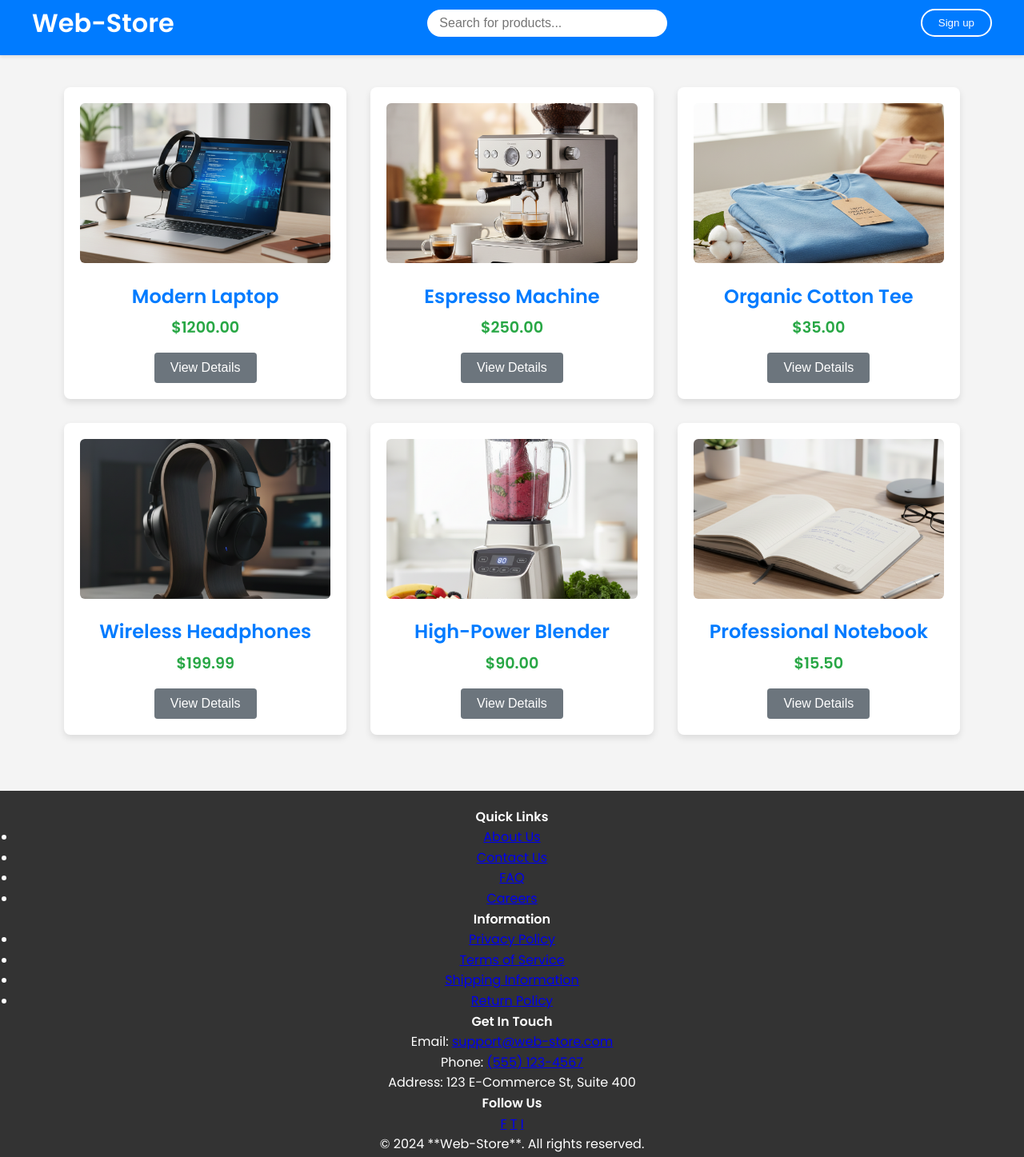
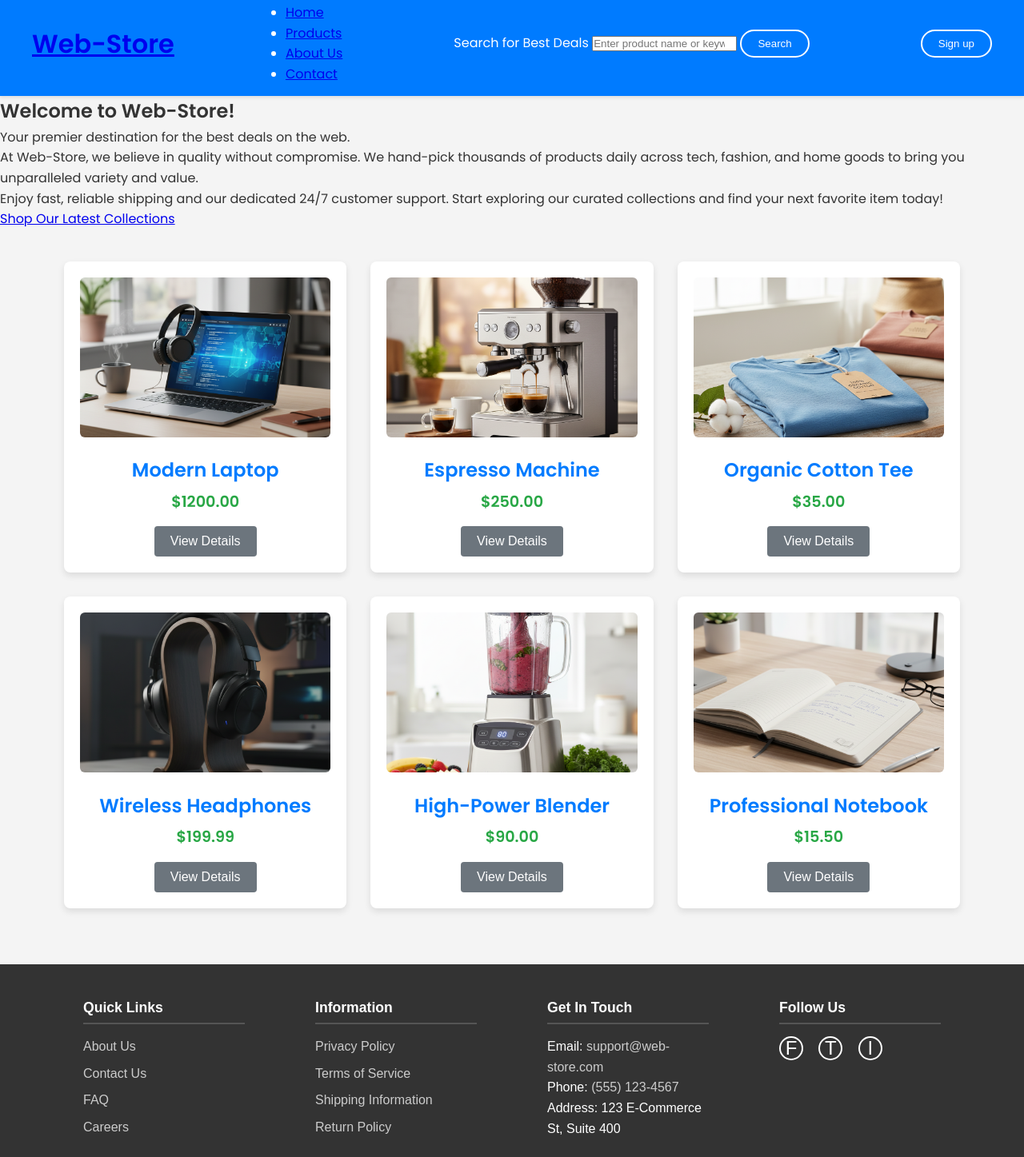
Before and after one commit to jamimaafroz/Lab-peformance2, a plain HTML site: page index.html in a window 1280 px wide. Shown: the part 12-1459 px from the top of the page at 80% size. Drawn offline with Linux system fonts and the light colour scheme.

Commit message:
redesign

```diff
--- a/index.html
+++ b/index.html
@@ -12,11 +12,53 @@
 <body>
     <header>
        <div class="header-content">
+
+            <a href="#" class="logo">
                 <h1>Web-Store</h1>
-            <input type="text" id="searchInput" placeholder="Search for products...">
-            <button>Sign up</button>
+            </a>
+
+            <nav class="main-nav">
+                <ul>
+                    <li><a href="#">Home</a></li>
+                    <li><a href="#">Products</a></li>
+                    <li><a href="#">About Us</a></li>
+                    <li><a href="#">Contact</a></li>
+                </ul>
+            </nav>
+
+            <div class="search-bar">
+                <label for="search-input" class="search-label">Search for Best Deals</label>
+                <input type="search" id="search-input" placeholder="Enter product name or keyword..." aria-label="Search products and deals">
+                <button type="submit" class="search-button">
+                    Search
+                </button>
+            </div>
+
+            <div class="header-actions">
+                <button class="signup-button">Sign up</button>
+            </div>
+
         </div>
     </header>
+
+    <section class="hero-section">
+        <h1 class="welcome-heading">Welcome to Web-Store!</h1>
+
+        <p class="store-tagline">
+            Your premier destination for the best deals on the web.
+        </p>
+
+        <div class="store-introduction">
+            <p>
+                At Web-Store, we believe in quality without compromise. We hand-pick thousands of products daily across tech, fashion, and home goods to bring you unparalleled variety and value.
+            </p>
+            <p>
+                Enjoy fast, reliable shipping and our dedicated 24/7 customer support. Start exploring our curated collections and find your next favorite item today!
+            </p>
+        </div>
+
+        <a href="#" class="cta-button">Shop Our Latest Collections</a>
+    </section>
 
     <main id="productContainer">
 
@@ -62,25 +104,26 @@
             <button class="details-button" data-id="6">View Details</button>
         </div>
     </main>
+
     <footer>
         <div class="footer-content">
             <div class="footer-section navigation">
                 <h4>Quick Links</h4>
                 <ul>
-                <li><a href="/about">About Us</a></li>
-                <li><a href="/contact">Contact Us</a></li>
-                <li><a href="/faq">FAQ</a></li>
-                <li><a href="/careers">Careers</a></li>
+                    <li><a href="#">About Us</a></li>
+                    <li><a href="#">Contact Us</a></li>
+                    <li><a href="#">FAQ</a></li>
+                    <li><a href="#">Careers</a></li>
                 </ul>
             </div>
 
             <div class="footer-section legal-info">
                 <h4>Information</h4>
                 <ul>
-                <li><a href="/privacy">Privacy Policy</a></li>
-                <li><a href="/terms">Terms of Service</a></li>
-                <li><a href="/shipping">Shipping Information</a></li>
-                <li><a href="/returns">Return Policy</a></li>
+                    <li><a href="#">Privacy Policy</a></li>
+                    <li><a href="#">Terms of Service</a></li>
+                    <li><a href="#">Shipping Information</a></li>
+                    <li><a href="#">Return Policy</a></li>
                 </ul>
             </div>
 
--- a/style.css
+++ b/style.css
@@ -1,23 +1,18 @@
-/* --- 1. CSS Reset (Corrected) --- */
 * {
     margin: 0;
     padding: 0;
-    /* Corrected to properly set the box model */
     box-sizing: border-box;
 }
 
-/* --- 2. Base Styling and Font --- */
 body {
-    /* Uses the 'Poppins' font linked in the HTML */
     font-family: 'Poppins', sans-serif;
     line-height: 1.6;
     background-color: #f4f4f4;
     color: #333;
 }
 
-/* --- 3. Header Styling --- */
 header {
-    background-color: #007bff; /* Bright blue for a clean look */
+    background-color: #007bff;
     color: white;
     padding: 15px 30px;
     box-shadow: 0 2px 4px rgba(0, 0, 0, 0.1);
@@ -25,7 +20,7 @@ header {
 
 .header-content {
     display: flex;
-    justify-content: space-between; /* Spreads elements out */
+    justify-content: space-between;
     align-items: center;
     max-width: 1200px;
     margin: 0 auto;
@@ -53,13 +48,10 @@ header button:hover {
     background-color: rgba(255, 255, 255, 0.2);
 }
 
-/* --- 4. Product Card Layout (The Grid) --- */
 #productContainer {
-    /* CSS Grid for a responsive layout */
     display: grid;
-    /* auto-fit creates as many columns as possible (min 280px wide) */
     grid-template-columns: repeat(auto-fit, minmax(280px, 1fr));
-    gap: 30px; /* Space between cards */
+    gap: 30px;
     padding: 40px;
     max-width: 1200px;
     margin: 0 auto;
@@ -75,14 +67,14 @@ header button:hover {
 }
 
 .product-card:hover {
-    transform: translateY(-5px); /* Lift card slightly on hover */
+    transform: translateY(-5px);
     box-shadow: 0 8px 16px rgba(0, 0, 0, 0.2);
 }
 
 .product-card img {
     width: 100%;
-    height: 200px; /* Uniform height for images */
-    object-fit: cover; /* Ensures images cover the area without distortion */
+    height: 200px;
+    object-fit: cover;
     border-radius: 6px;
     margin-bottom: 15px;
 }
@@ -96,13 +88,12 @@ header button:hover {
 .product-card .price {
     font-size: 1.2em;
     font-weight: 600;
-    color: #28a745; /* Green for price */
+    color: #28a745;
     margin-bottom: 15px;
 }
 
-/* --- 5. Details Button Style --- */
 .details-button {
-    background-color: #6c757d; /* Grey button */
+    background-color: #6c757d;
     color: white;
     padding: 10px 20px;
     border: none;
@@ -116,11 +107,92 @@ header button:hover {
     background-color: #5a6268;
 }
 
-/* --- 6. Footer Style --- */
 footer {
     text-align: center;
-    padding: 20px;
+    padding: 20px 0;
     background-color: #333;
     color: white;
     margin-top: 30px;
+    font-family: Arial, sans-serif;
 }
+
+.footer-content {
+    display: flex;
+    justify-content: space-around;
+    align-items: flex-start;
+    max-width: 1200px;
+    margin: 0 auto;
+    padding: 20px;
+    text-align: left;
+}
+
+.footer-section {
+    flex-basis: 20%;
+    padding: 0 15px;
+}
+
+.footer-section h4 {
+    font-size: 1.1em;
+    margin-bottom: 15px;
+    border-bottom: 2px solid #555;
+    padding-bottom: 5px;
+}
+
+.footer-section ul {
+    list-style: none;
+    padding: 0;
+    margin: 0;
+}
+
+.footer-section ul li {
+    margin-bottom: 8px;
+}
+
+.footer-section a {
+    color: #ccc;
+    text-decoration: none;
+    transition: color 0.3s;
+}
+
+.footer-section a:hover {
+    color: #fff;
+    text-decoration: underline;
+}
+
+.footer-section.social a {
+    display: inline-block;
+    color: white;
+    font-size: 1.5em;
+    margin-right: 15px;
+    border: 2px solid white;
+    border-radius: 50%;
+    width: 30px;
+    height: 30px;
+    line-height: 26px;
+    text-align: center;
+}
+
+.footer-section.social a:hover {
+    background-color: white;
+    color: #333;
+}
+
+.footer-bottom {
+    border-top: 1px solid #555;
+    padding-top: 10px;
+    margin-top: 20px;
+    text-align: center;
+    font-size: 0.9em;
+}
+
+@media (max-width: 768px) {
+    .footer-content {
+        flex-direction: column;
+        align-items: center;
+        text-align: center;
+    }
+    .footer-section {
+        flex-basis: 100%;
+        margin-bottom: 20px;
+    }
+}
```
Lines whose indentation alone changed are shown as unchanged.
